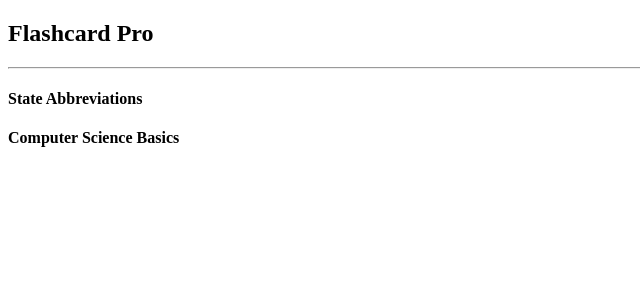
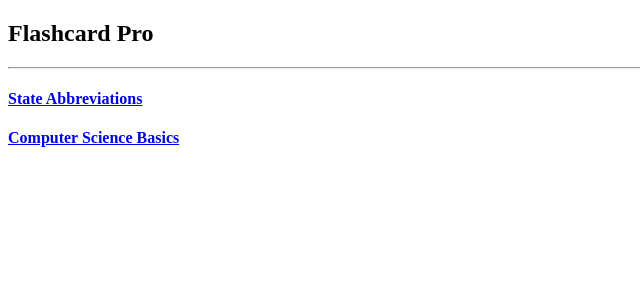
Before and after one commit to DrKalen/Flashcard-Pro, a React (Create React App) app: page / in a window 1280 px wide. Shown: the top 300 px of the page, without its empty margins (0-640 px from the left). Built offline with nearby package versions, Linux system fonts and the light colour scheme.

Commit message:
Add links from StackList rendering on Home page back to Stack

```diff
--- a/src/components/StackList.js
+++ b/src/components/StackList.js
@@ -1,4 +1,5 @@
 import React, { Component } from 'react';
+import { Link } from 'react-router-dom';
 import stacks from '../data/stacks.json';
 
 class StackList extends Component {
@@ -8,7 +9,9 @@ class StackList extends Component {
                 {
                     stacks.map(stack => {
                         return (
-                            <h4 key={stack.id}>{stack.title}</h4>
+                            <Link to='/stack'>
+                                <h4 key={stack.id}>{stack.title}</h4>
+                            </Link>
                         )
                     })
                 }
```
